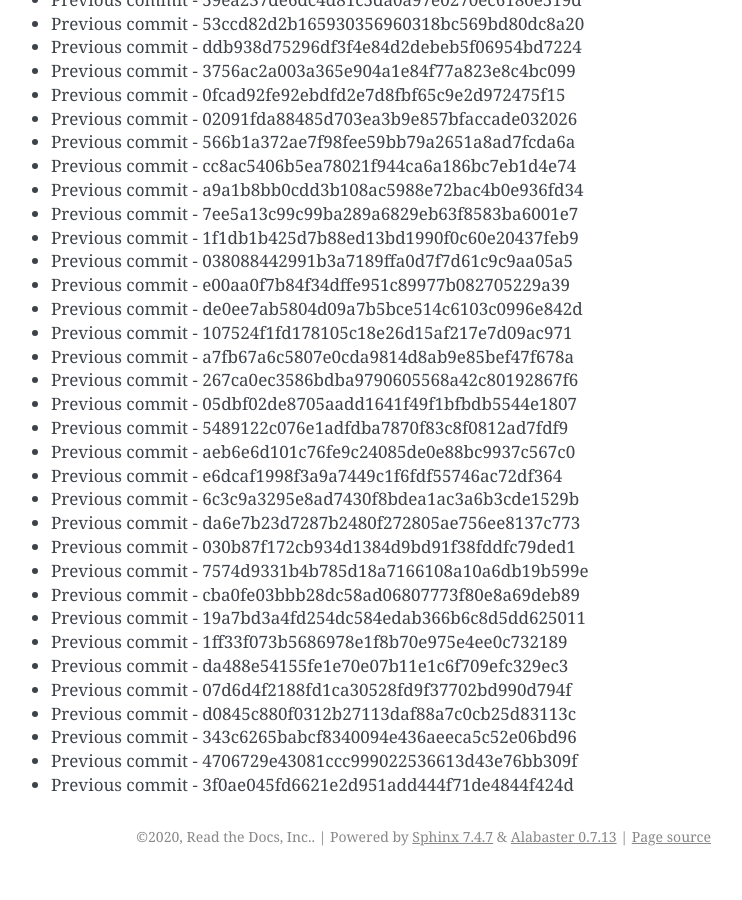
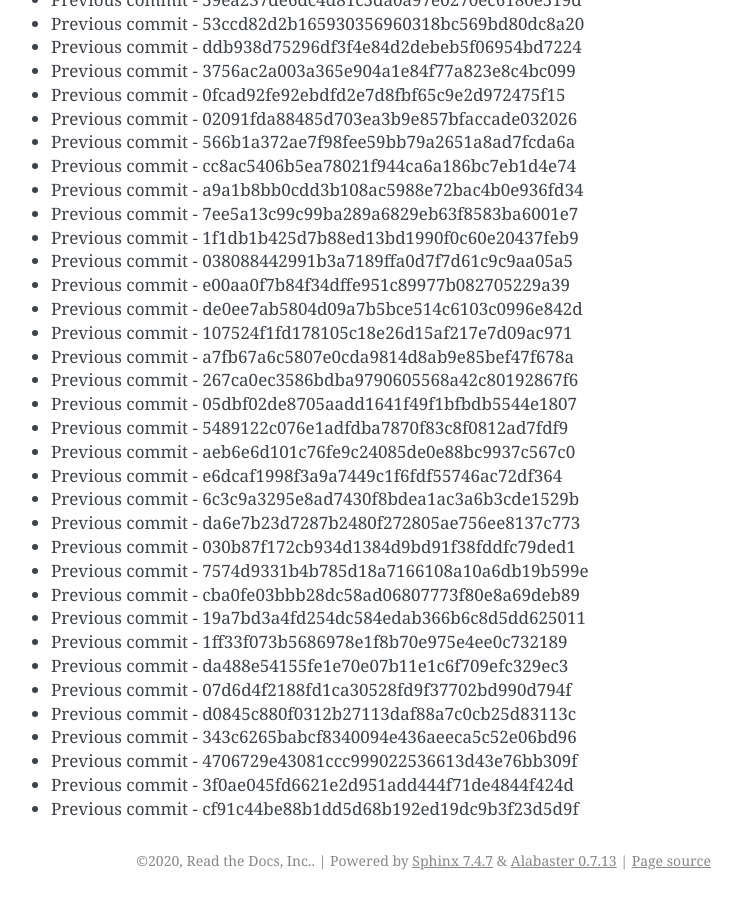
Before and after one commit to readthedocs/rtd-git-stresstest, a Sphinx documentation site: the page built from docs/updates.rst, in a window 1280 px wide and 900 px high, scrolled down 58744 px. Shown: the whole window, without its empty margins (399-1141 px from the left). Built offline with Sphinx 7.4.7, drawn with Linux system fonts in a browser that asks for light colours; before the commit the page ends 59620 px from its top, so only the background shows below that.

Commit message:
Generating commit from previous: cf91c44be88b1dd5d68b192ed19dc9b3f23d5d9f

```diff
--- a/docs/updates.rst
+++ b/docs/updates.rst
@@ -2500,3 +2500,4 @@ It can be tested for any performance characteristics.
 * Previous commit - 343c6265babcf8340094e436aeeca5c52e06bd96
 * Previous commit - 4706729e43081ccc999022536613d43e76bb309f
 * Previous commit - 3f0ae045fd6621e2d951add444f71de4844f424d
+* Previous commit - cf91c44be88b1dd5d68b192ed19dc9b3f23d5d9f
```
